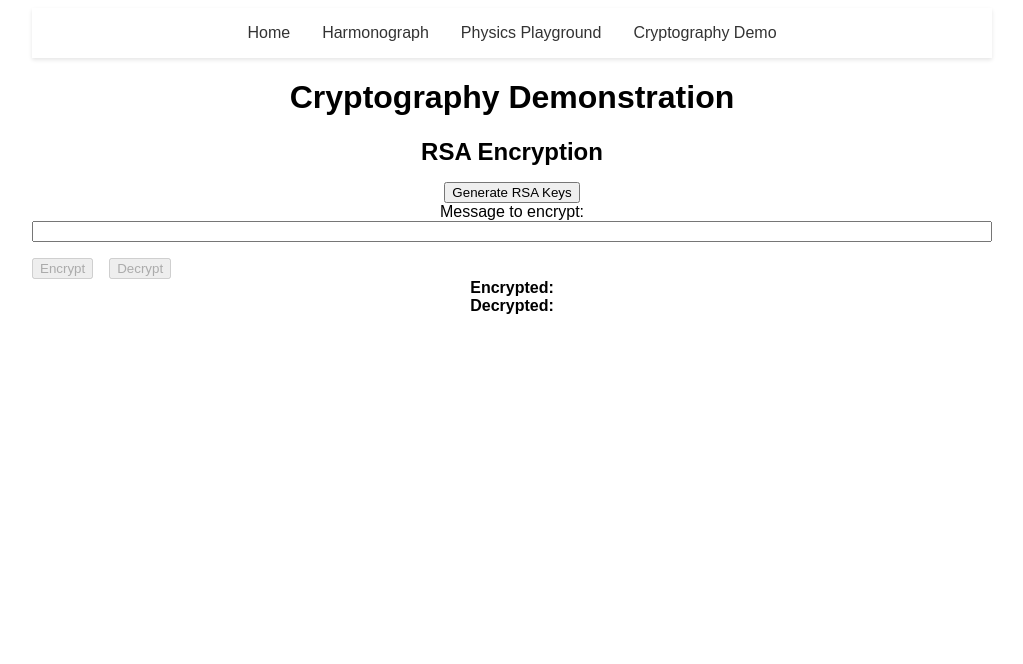
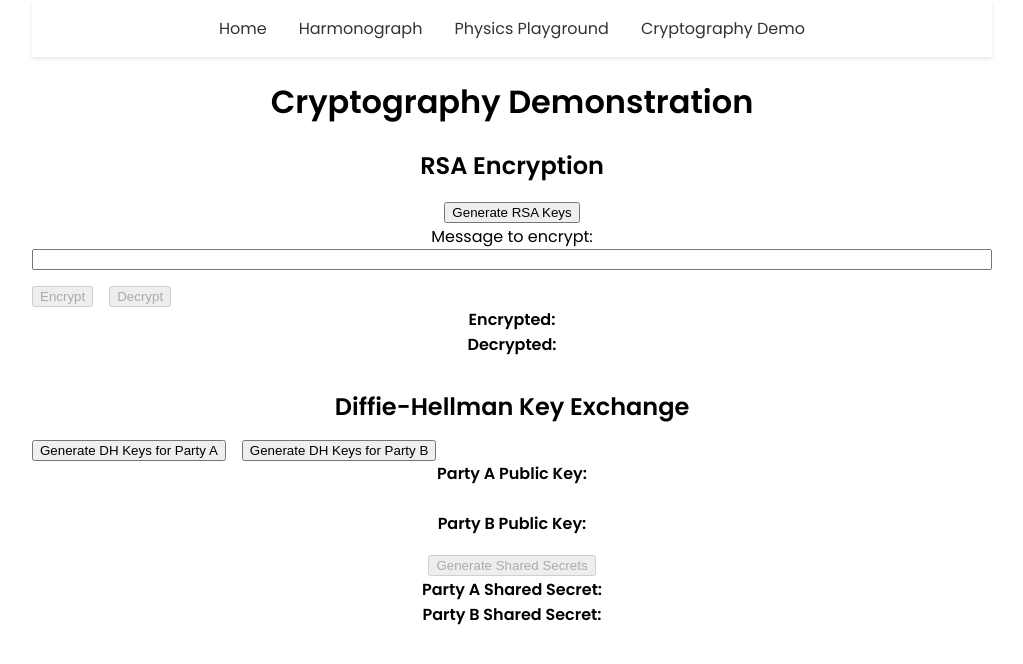
Before and after one commit to yatharthb/rct, a React (Vite) app: page /cipher in a window 1280 px wide. Shown: the top 664 px of the page, without its empty margins (128-1151 px from the left). Built offline with nearby package versions, Linux system fonts and the light colour scheme.

Commit message:
added Diffie Hellman

```diff
--- a/src/App.css
+++ b/src/App.css
@@ -1,5 +1,12 @@
+@import url('https://fonts.googleapis.com/css2?family=Poppins:wght@300;400;600&display=swap');
+
+html, body {
+  font-family: 'Poppins', sans-serif;
+  margin: 0;
+  padding: 0;
+}
+
 .App {
-  font-family: Arial, sans-serif;
   text-align: center;
   max-width: 960px;
   margin: 0 auto;
@@ -28,4 +35,17 @@
 .App-footer {
   padding: 1rem 0;
   color: #6c757d;
+  font-size: 0.9rem;
+  background-color: #f8f9fa;
 }
+
+/* Add the following classes for smooth hover effects on links */
+a, a:hover, a:focus, a:active {
+  color: inherit;
+  text-decoration: none;
+  transition: color 0.2s;
+}
+
+a:hover {
+  color: #007bff;
+}
--- a/src/App.jsx
+++ b/src/App.jsx
@@ -1,4 +1,8 @@
 import { BrowserRouter as Router, Route, Routes } from 'react-router-dom';
+import { Container } from 'react-bootstrap';
+import { motion } from 'framer-motion';
+import { FontAwesomeIcon } from '@fortawesome/react-fontawesome';
+import { faEnvelope } from '@fortawesome/free-solid-svg-icons';
 import './App.css';
 import ImageGallery from './components/ImageGallery';
 import EndlessRunner from './game/EndlessRunner';
@@ -7,16 +11,26 @@ import HarmonographSimulator from './Harmonograph/HarmonographSimulator';
 import CryptographyDemo from './cipher/CryptographyDemo';
 import Navbar from './components/Navbar';
 
+const fadeIn = {
+  initial: { opacity: 0 },
+  animate: { opacity: 1, transition: { duration: 1 } },
+};
+
 const Home = () => (
   <>
     <header className="App-header">
-      <h1>My React Portfolio</h1>
+      <motion.h1 initial="initial" animate="animate" variants={fadeIn}>
+        My React Portfolio
+      </motion.h1>
     </header>
+    <Container>
       <section className="App-section">
-      <h2>About Me</h2>
-      <p>
+        <motion.h2 initial="initial" animate="animate" variants={fadeIn}>
+          About Me
+        </motion.h2>
+        <motion.p initial="initial" animate="animate" variants={fadeIn}>
           I'm a React developer with a passion for creating modern and interactive web applications.
-      </p>
+        </motion.p>
       </section>
       <section className="App-section">
         <ImageGallery
@@ -43,10 +57,17 @@ const Home = () => (
         <EndlessRunner />
       </section>
       <section className="App-section">
-      <h2>Contact</h2>
-      <p>Feel free to reach out to me at:</p>
-      <p>Email: my.email@example.com</p>
+        <motion.h2 initial="initial" animate="animate" variants={fadeIn}>
+          Contact
+        </motion.h2>
+        <motion.p initial="initial" animate="animate" variants={fadeIn}>
+          Feel free to reach out to me at:
+        </motion.p>
+        <motion.p initial="initial" animate="animate" variants={fadeIn}>
+          <FontAwesomeIcon icon={faEnvelope} /> Email: my.email@example.com
+        </motion.p>
       </section>
+    </Container>
     <footer className="App-footer">
       <p>Thank you for visiting my portfolio!</p>
     </footer>
--- a/src/cipher/CryptographyDemo.jsx
+++ b/src/cipher/CryptographyDemo.jsx
@@ -1,7 +1,8 @@
 import React, { useState } from 'react';
-import { generateRSAKeys, rsaEncrypt, rsaDecrypt } from './cryptoFunctions';
+import { generateRSAKeys, rsaEncrypt, rsaDecrypt, generateDiffieHellmanKeys, generateSharedSecret } from './cryptoFunctions';
 import styles from './CryptographyDemo.module.css';
 import forge from 'node-forge';
+import { BigInt } from 'big-integer';
 
 const CryptographyDemo = () => {
   // Caesar Cipher related states and functions
@@ -12,6 +13,31 @@ const CryptographyDemo = () => {
   const [rsaMessage, setRsaMessage] = useState('');
   const [rsaEncrypted, setRsaEncrypted] = useState(null);
   const [rsaDecrypted, setRsaDecrypted] = useState('');
+   const [dhKeysA, setDhKeysA] = useState(null);
+  const [dhKeysB, setDhKeysB] = useState(null);
+  const [dhSharedSecretA, setDhSharedSecretA] = useState(null);
+  const [dhSharedSecretB, setDhSharedSecretB] = useState(null);
+
+  const handleGenerateDhKeysA = async () => {
+  const keys = await generateDiffieHellmanKeys();
+  setDhKeysA(keys);
+};
+
+const handleGenerateDhKeysB = async () => {
+  const keys = await generateDiffieHellmanKeys();
+  setDhKeysB(keys);
+};
+
+
+  const handleGenerateSharedSecrets = () => {
+  if (dhKeysA && dhKeysB) {
+    const sharedSecretA = generateSharedSecret(dhKeysA.privateKey, dhKeysB.publicKey, dhKeysA.parameters);
+    const sharedSecretB = generateSharedSecret(dhKeysB.privateKey, dhKeysA.publicKey, dhKeysA.parameters);
+    setDhSharedSecretA(sharedSecretA.toString(16));
+    setDhSharedSecretB(sharedSecretB.toString(16));
+  }
+};
+
 
   const handleGenerateKeys = async () => {
   try {
@@ -79,6 +105,27 @@ const handleRsaDecrypt = async () => {
       </div>
 
 
+
+
+      <div className={styles.demoSection}>
+        <h2 className={styles.sectionTitle}>Diffie-Hellman Key Exchange</h2>
+        <div className={styles.buttonGroup}>
+          <button onClick={handleGenerateDhKeysA} disabled={dhKeysA}>Generate DH Keys for Party A</button>
+          <button onClick={handleGenerateDhKeysB} disabled={dhKeysB}>Generate DH Keys for Party B</button>
+        </div>
+        <div className={styles.inputGroup}>
+          <strong>Party A Public Key:</strong> {dhKeysA?.publicKey?.toHex()}
+          <br />
+          <strong>Party B Public Key:</strong> {dhKeysB?.publicKey?.toHex()}
+        </div>
+        <button onClick={handleGenerateSharedSecrets} disabled={!dhKeysA || !dhKeysB}>Generate Shared Secrets</button>
+        <div className={styles.result}>
+          <strong>Party A Shared Secret:</strong> {dhSharedSecretA}
+        </div>
+        <div className={styles.result}>
+          <strong>Party B Shared Secret:</strong> {dhSharedSecretB}
+        </div>
+      </div>
     </div>
   );
 };
--- a/src/cipher/cryptoFunctions.js
+++ b/src/cipher/cryptoFunctions.js
@@ -1,3 +1,32 @@
+import forge from "node-forge";
+import JSBI from "jsbi";
+
+export const generateDiffieHellmanKeys = async () => {
+  const p = await new Promise((resolve) => {
+    forge.prime.generateProbablePrime(256, (err, num) => {
+      if (err) throw err;
+      resolve(JSBI.BigInt(`0x${num.toString(16)}`));
+    });
+  });
+
+  const g = JSBI.BigInt(2); // Use 2 as a common generator
+
+  // Generate a random private key with 256 bits
+  const privateKey = JSBI.BigInt(`0x${forge.util.createBuffer(forge.random.getBytes(32)).toHex()}`);
+  const publicKey = JSBI.remainder(JSBI.exponentiate(g, privateKey), p);
+
+  return {
+    publicKey,
+    privateKey,
+    parameters: { p, g },
+  };
+};
+
+
+export const generateSharedSecret = (otherPartyPublicKey, privateKey, p, g) => {
+  return JSBI.remainder(JSBI.exponentiate(JSBI.BigInt(otherPartyPublicKey), privateKey), p);
+};
+
 export async function generateRSAKeys() {
   const keyPair = await window.crypto.subtle.generateKey(
     {
--- a/src/game/EndlessRunner.jsx
+++ b/src/game/EndlessRunner.jsx
@@ -7,6 +7,7 @@ const EndlessRunner = () => {
   const canvasRef = useRef(null);
   const [score, setScore] = useState(0); // Add score state
   const [highScore, setHighScore] = useState(0); // Add high score state
+  const [isRunning, setIsRunning] = useState(false);
 
   useEffect(() => {
     const canvas = canvasRef.current;
@@ -77,8 +78,6 @@ const EndlessRunner = () => {
       frameRate++;
     };
 
-
-
     const draw = () => {
       ctx.clearRect(0, 0, canvas.width, canvas.height);
 
@@ -105,34 +104,24 @@ const EndlessRunner = () => {
   if (!isGameOver) {
     update();
     draw();
+  }
   requestId = requestAnimationFrame(gameLoop);
-      } else {
-        // Update the high score if the current score is higher
-        if (score > highScore) {
-          setHighScore(score);
-        }
-        // Reset the score
-                setScore(0);
-        // Reset the game state
-        isGameOver = false;
-        obstacle.x = canvas.width;
-        player.y = canvas.height - 60;
-        player.velocityY = 0;
-        isJumping = false;
-        // Restart the game loop
-        gameLoop();
-      }
 };
 
 document.addEventListener('keydown', (e) => {
   if (e.code === 'Space') {
+    if (!isRunning) {
+      setIsRunning(true);
+      gameLoop();
+    } else {
       jump();
+    }
   }
 });
 
 const onLoadHandler = () => {
   if (playerSprite1.complete && playerSprite2.complete) {
-        gameLoop();
+    draw(); // Draw the initial state without starting the game loop
   }
 };
 
```
Also changed, not shown: package.json (+9 -0 lines), 1 other file (tests, documents, lock files or other folders). Lines whose indentation alone changed are shown as unchanged.
